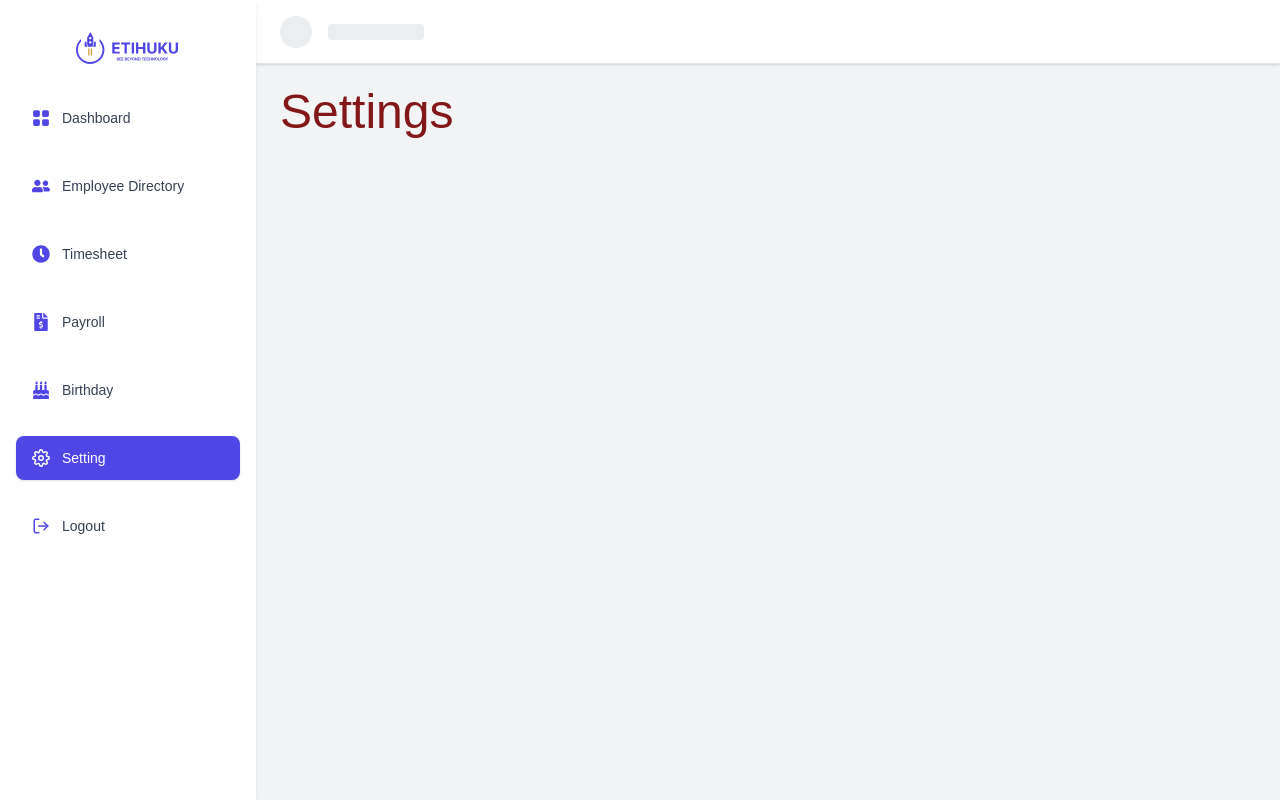
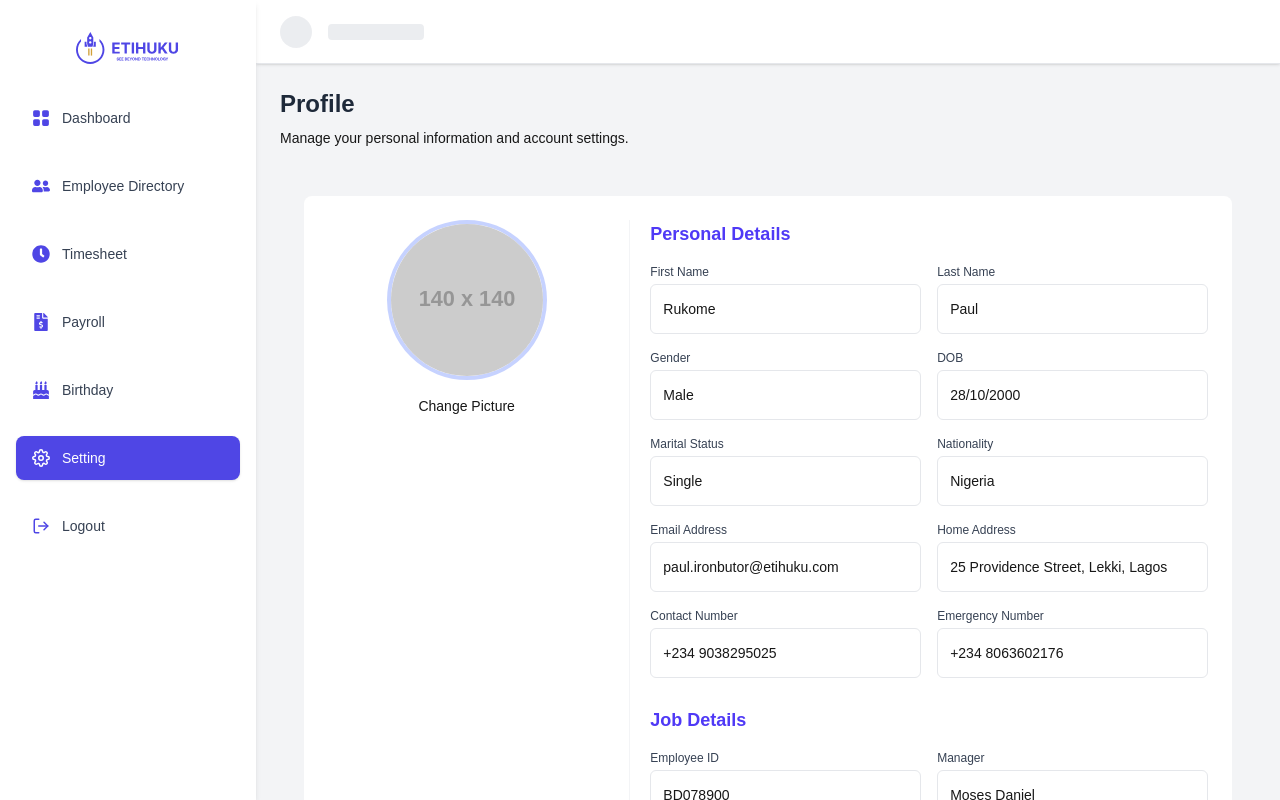
Before and after one commit to Mpho-vincent-makgwe/employee-management-system-admin-employee-dashboard-, a Next.js app: page /admin/settings in a window 1280 px wide. Built offline with nearby package versions, Linux system fonts and the light colour scheme.

Commit message:
working on settings page. added profile + company info + PW tabs

```diff
--- a/src/app/admin/dashboard/page.jsx
+++ b/src/app/admin/dashboard/page.jsx
@@ -15,7 +15,7 @@ export default function Dashboard() {
       <p className="text-sm">Welcome back! Here's what's happening with your team today.</p>
     </div>
 
-    <Link href="/add-employee">
+    <Link href="/admin/add-employee">
       <button className="flex items-center gap-2 px-6 py-2 bg-[#4F46E5] text-white text-sm rounded-sm hover:bg-[#4338ca] transition">
         <FiPlus className="text-xl text-white" />
         Add New Employee
--- a/src/app/admin/settings/page.jsx
+++ b/src/app/admin/settings/page.jsx
@@ -1,3 +1,19 @@
+import CompanyInfo from "@/components/AdminComponents/CompanyInfo"
+import Profile from "@/components/AdminComponents/Profile"
+import ForgotPassword from "@/components/AdminComponents/ForgotPassword"
 export default function Settings() {
-    return <h1 className="items-center text-5xl text-red-900">Settings</h1>
+    return (
+        <div>
+            <div className="flex flex-col sm:flex-row justify-between items-start sm:items-center gap-4 mb-6 w-full">
+  <div className="space-y-2">
+    <h1 className="text-2xl font-bold text-gray-800">Profile</h1>
+    <p className="text-sm">Manage your personal information and account settings.</p>
+  </div>
+
+</div>
+<Profile/>
+<CompanyInfo/>
+<ForgotPassword/>
+        </div>
+    )
 }
--- /dev/null
+++ b/src/components/AdminComponents/CompanyInfo.jsx
@@ -0,0 +1,49 @@
+'use client';
+
+import { companyData } from '@/data/adminData/adminData';
+import { adminData } from '@/data/adminData/adminData';
+import DetailField from './DetailField';
+
+export default function CompanyInfo() {
+  return (
+    <div className="p-6">
+      <div className="grid grid-cols-1 md:grid-cols-3 gap-6 bg-white rounded-lg p-6">
+        {/* Company Avatar & Identity */}
+        <div className="col-span-1 flex flex-col items-center">
+         <img
+                     src={
+                       adminData.profilePicture ||
+                       "https://placehold.co/140x140/cccccc/333333?text=adminData"
+                     }
+                     alt={`${adminData.firstName} ${adminData.lastName}`}
+                     className="w-40 h-40 rounded-full object-cover border-4 border-indigo-200 mb-4"
+                   />
+          <p className="text-base font-semibold">{companyData.name}</p>
+          <span className="text-sm text-gray-500">Company Profile</span>
+        </div>
+
+        {/* Company Info Sections */}
+        <div className="col-span-1 md:col-span-2 pl-5 border-l border-gray-100">
+          <h2 className="text-lg font-semibold text-indigo-600 mb-4">
+            Company Information
+          </h2>
+          <div className="grid grid-cols-1 sm:grid-cols-2 gap-4 mb-7">
+            <DetailField label="Company Name" value={companyData.name} />
+            <DetailField label="Company Email Address" value={companyData.email} />
+            <DetailField label="Company Type" value={companyData.type} />
+            <DetailField label="Staff Size" value={companyData.staffSize} />
+            <DetailField label="Industry" value={companyData.industry} />
+            <DetailField label="Founded" value={companyData.founded} />
+            <DetailField label="Office Address" value={companyData.address} />
+            <DetailField label="Office Address" value={companyData.address} />
+          </div>
+
+           <div className="md:col-span-1">
+            <DetailField label="Specialities" value={companyData.specialties} />
+
+          </div>
+        </div>
+      </div>
+    </div>
+  );
+}
--- /dev/null
+++ b/src/components/AdminComponents/DetailField.jsx
@@ -0,0 +1,13 @@
+const DetailField = ({ label, value }) => (
+  <div className="flex flex-col">
+    <label className="text-xs font-medium text-gray-700 mb-1">{label}</label>
+    <input
+      type="text"
+      value={value}
+      readOnly
+      className="h-[50px] border border-gray-200 rounded-md px-3 py-2 text-sm focus:outline-none"
+    />
+  </div>
+);
+
+export default DetailField;
--- /dev/null
+++ b/src/components/AdminComponents/ForgotPassword.jsx
@@ -0,0 +1,50 @@
+'use client';
+
+import { useState } from 'react';
+
+export default function ForgotPassword() {
+  const [email, setEmail] = useState('');
+
+  const handleSubmit = (e) => {
+    e.preventDefault();
+    // trigger API call or password reset logic
+    console.log('Password reset request for:', email);
+  };
+
+  return (
+    <div className="min-h-screen flex items-center justify-center bg-gray-50">
+      <div className="w-full max-w-md bg-white rounded-lg shadow-md p-6">
+        <h2 className="text-2xl font-semibold text-indigo-600 mb-6 text-center">
+          Forgot Password
+        </h2>
+
+        <form onSubmit={handleSubmit}>
+          <label htmlFor="email" className="block text-sm font-medium text-gray-700 mb-2">
+            Email Address
+          </label>
+          <div className="relative">
+            <input
+              id="email"
+              type="email"
+              value={email}
+              onChange={(e) => setEmail(e.target.value)}
+              placeholder="Enter email address"
+              className="w-full px-4 py-2 pr-10 border border-gray-300 rounded-md text-sm focus:outline-none focus:ring-2 focus:ring-indigo-500"
+              required
+            />
+            <span className="absolute inset-y-0 right-3 flex items-center text-gray-400">
+              📧
+            </span>
+          </div>
+
+          <button
+            type="submit"
+            className="mt-6 w-full bg-indigo-600 text-white py-2 rounded-md text-sm font-medium hover:bg-indigo-500 transition-all"
+          >
+            Continue
+          </button>
+        </form>
+      </div>
+    </div>
+  );
+}
--- /dev/null
+++ b/src/components/AdminComponents/Profile.jsx
@@ -0,0 +1,65 @@
+"use client";
+
+import Link from "next/link";
+import { adminData } from "@/data/adminData/adminData";
+import DetailField from "./DetailField";
+
+export default function Profile() {
+
+
+  return (
+    <div className="p-6">
+
+
+
+     <div className="grid grid-cols-1 md:grid-cols-3 gap-6 bg-white rounded-lg p-6">
+
+
+        <div className="col-span-1 flex flex-col items-center">
+          <img
+            src={
+              adminData.profilePicture ||
+              "https://placehold.co/140x140/cccccc/333333?text=adminData"
+            }
+            alt={`${adminData.firstName} ${adminData.lastName}`}
+            className="w-40 h-40 rounded-full object-cover border-4 border-indigo-200 mb-4"
+          />
+          <button className=" text-sm font-medium">
+            Change Picture
+          </button>
+        </div>
+
+
+        <div className="col-span-1 md:col-span-2 pl-5 border-l border-gray-100">
+          <h2 className="text-lg font-semibold text-indigo-600 mb-4">
+            Personal Details
+          </h2>
+          <div className="grid grid-cols-1 sm:grid-cols-2 gap-4 mb-7">
+            <DetailField label="First Name" value={adminData.firstName} />
+            <DetailField label="Last Name" value={adminData.lastName} />
+            <DetailField label="Gender" value={adminData.gender} />
+            <DetailField label="DOB" value={adminData.dob} />
+            <DetailField label="Marital Status" value={adminData.maritalStatus} />
+            <DetailField label="Nationality" value={adminData.nationality} />
+            <DetailField label="Email Address" value={adminData.email} />
+            <DetailField label="Home Address" value={adminData.homeAddress} />
+            <DetailField label="Contact Number" value={adminData.contactNumber} />
+            <DetailField label="Emergency Number" value={adminData.emergencyNumber} />
+          </div>
+
+          <h2 className="text-lg font-semibold text-indigo-600 mb-4">
+            Job Details
+          </h2>
+          <div className="grid grid-cols-1 sm:grid-cols-2 gap-4">
+            <DetailField label="Employee ID" value={adminData.employeeId} />
+            <DetailField label="Manager" value={adminData.manager} />
+            <DetailField label="Employment Type" value={adminData.employmentType} />
+            <DetailField label="Date of Joining" value={adminData.dateOfJoining} />
+            <DetailField label="Work Email" value={adminData.workEmail} />
+            <DetailField label="Work Location" value={adminData.workLocation} />
+          </div>
+        </div>
+      </div>
+    </div>
+  );
+};
--- /dev/null
+++ b/src/data/adminData/adminData.js
@@ -0,0 +1,43 @@
+export const adminData = {
+  id: 1,
+    name: 'Rukome Paul',
+    department: 'Design',
+    position: 'Product Designer',
+    email: 'paul.ironbutor@etihuku.com',
+    leaveBalance: 10,
+    firstName: 'Rukome',
+    lastName: 'Paul',
+    gender: 'Male',
+    dob: '28/10/2000',
+    maritalStatus: 'Single',
+    nationality: 'Nigeria',
+    homeAddress: '25 Providence Street, Lekki, Lagos',
+    contactNumber: '+234 9038295025',
+    emergencyNumber: '+234 8063602176',
+    employeeId: 'BD078900',
+    jobTitle: 'Product Designer',
+    manager: 'Moses Daniel',
+    employmentType: 'Full Time',
+    dateOfJoining: '2nd April 2024',
+    workEmail: 'paul.ironbutor@etihuku.com',
+    workLocation: 'Remotely',
+    profilePicture: 'https://placehold.co/140x140/E0E7FF/3730A3?text=RP'
+}
+export const companyData = {
+  name: 'Etihuku',
+  email: 'Etihuku@gmail.com',
+  type: 'Privately Held',
+  staffSize: '10–40',
+  industry: 'Software Development',
+  founded: '2020',
+  address: 'Gauteng, Johannesburg',
+  specialties: [
+    'Software Engineering',
+    'Cloud Computing',
+    'Data Science',
+    'Data Engineering',
+    'Mobile and Web Development',
+    'Cyber Security',
+  ],
+  logo: '/assets/company/logo.png',
+};
```
